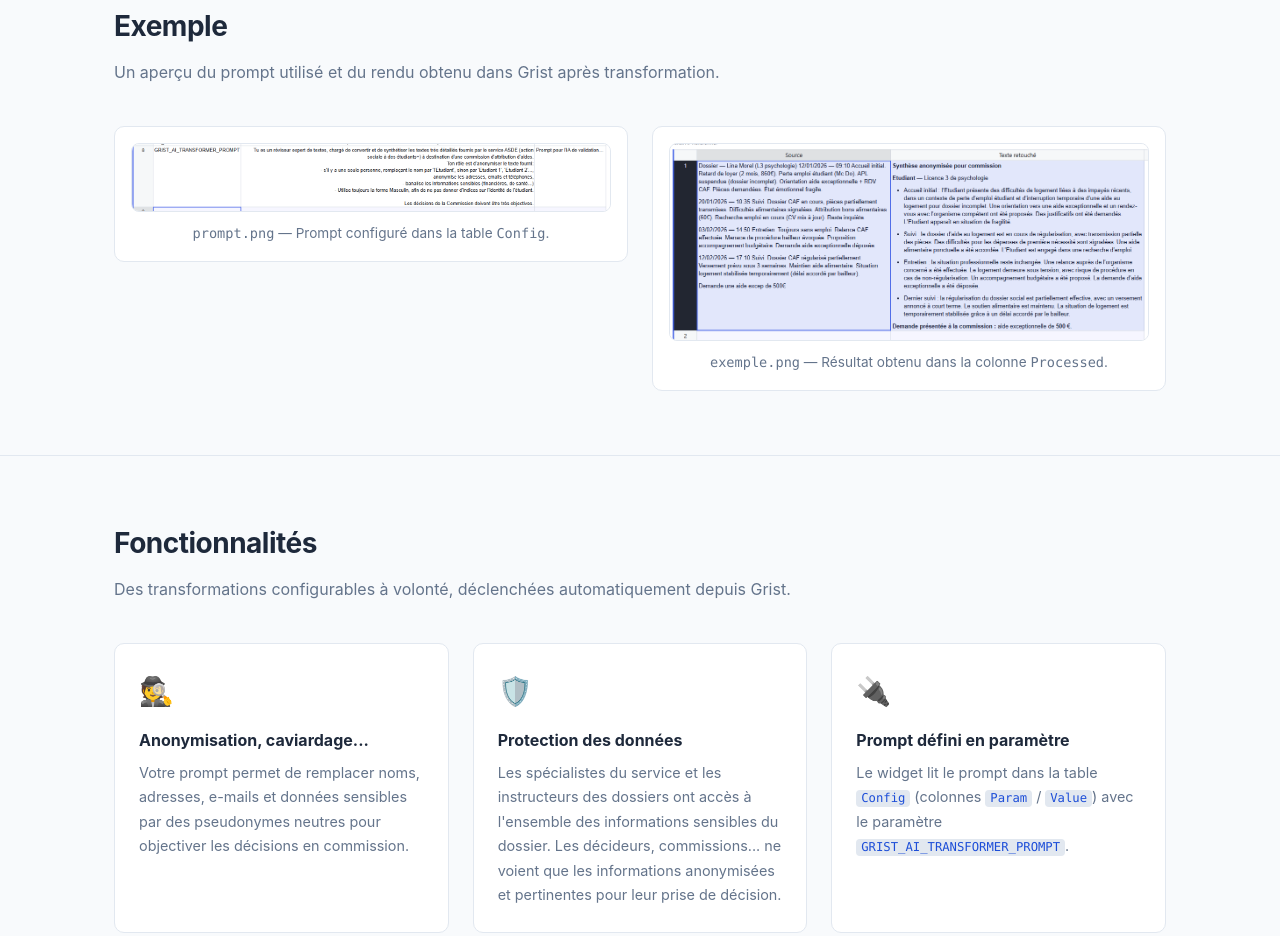
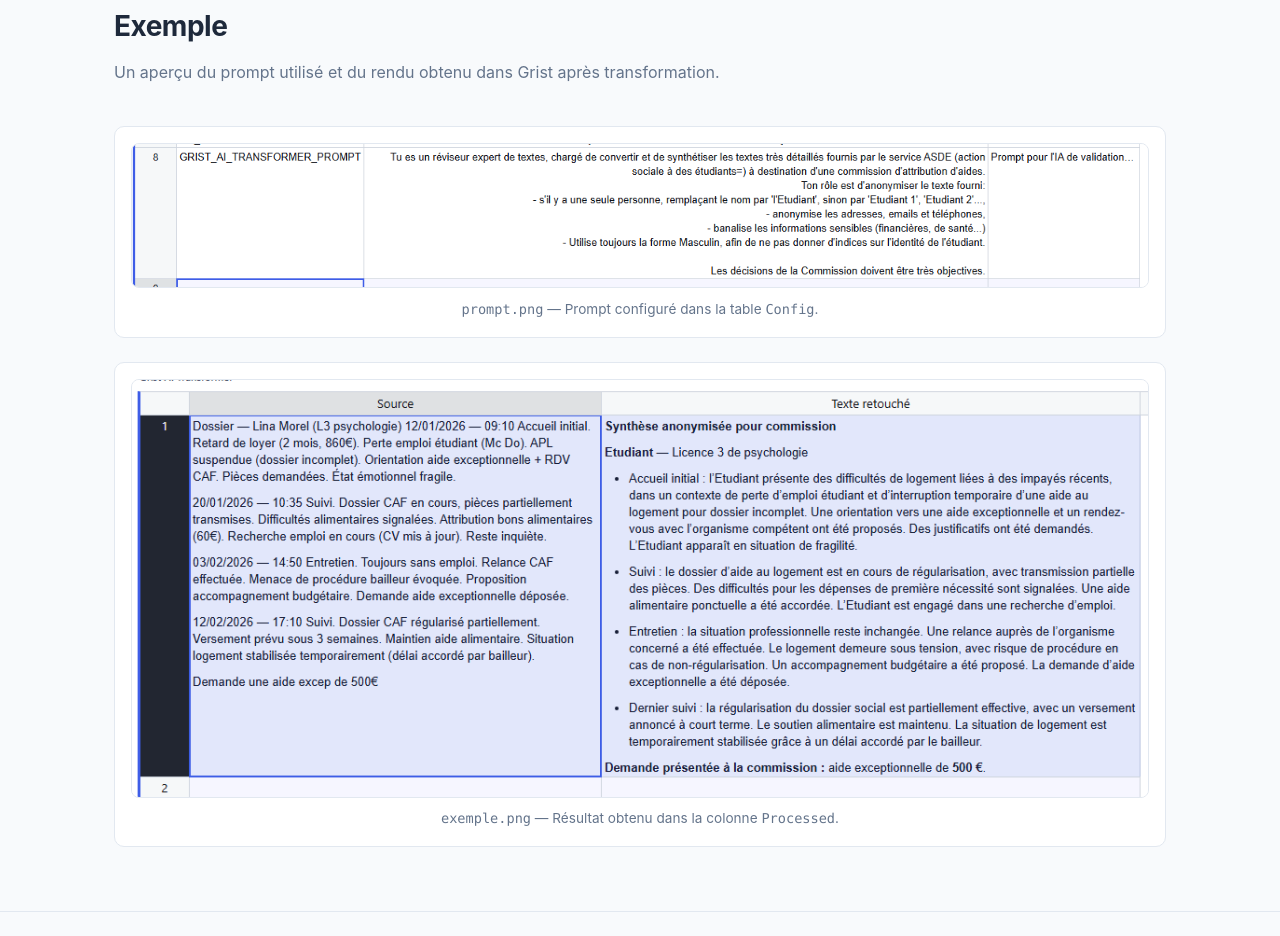
Before and after one commit to fredt34/grist-ai-transformer, a plain HTML site: page index.html in a window 1280 px wide. Shown: the part 639-1575 px from the top of the page. Drawn offline with Linux system fonts and the light colour scheme.

Commit message:
Update example size

```diff
--- a/index.html
+++ b/index.html
@@ -189,7 +189,7 @@
     /* ── Exemple ── */
     .example-grid {
       display: grid;
-      grid-template-columns: repeat(auto-fit, minmax(300px, 1fr));
+      grid-template-columns: repeat(auto-fit, minmax(600px, 1fr));
       gap: 1.5rem;
       align-items: start;
     }
```
